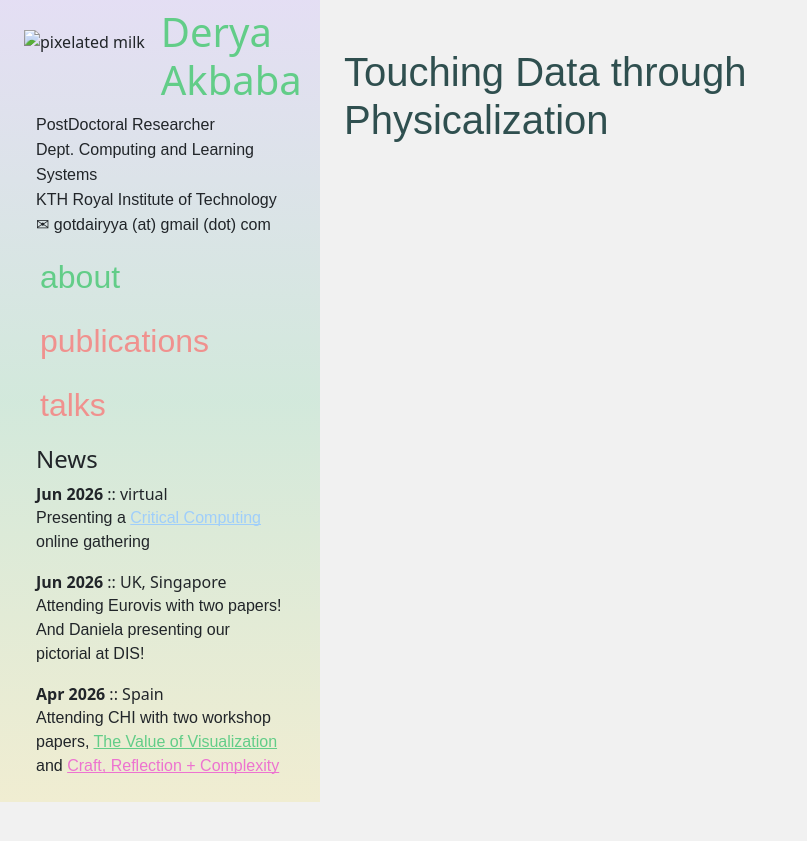
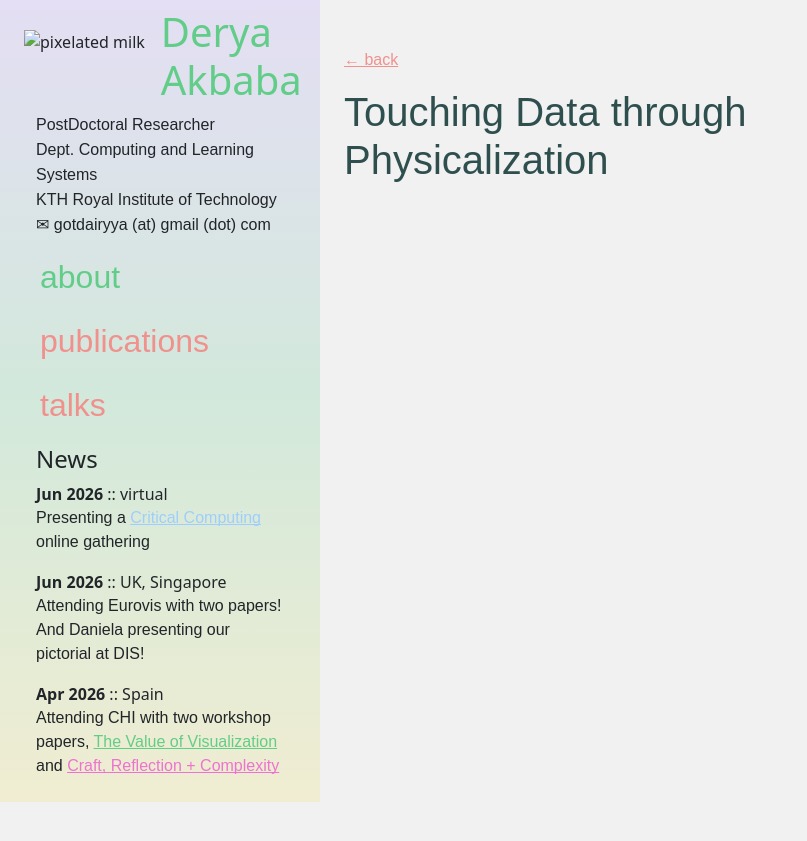
Before and after one commit to gotdairyya/gotdairyya.github.io, a Jekyll site: the page built from _posts/2019-01-22-touching-data.md, in a window 1280 px wide. Shown: the top 841 px of the page, without its empty margins (0-807 px from the left). Built offline with Jekyll 4.4.1, drawn with Linux system fonts in a browser that asks for light colours; some web fonts are replaced.

Commit message:
Project based work

```diff
--- a/_config.yml
+++ b/_config.yml
@@ -25,6 +25,7 @@ baseurl: "" # the subpath of your site, e.g. /blog
 url: "http://gotdairyya.github.io/" # the base hostname & protocol for your site, e.g. http://example.com
 twitter_username: gotdairyya
 github_username: gotdairyya
+permalink: /projects/:title
 # Build settings
 # theme: minima
 # plugins:
--- /dev/null
+++ b/_layouts/post.html
@@ -0,0 +1,15 @@
+---
+layout: header
+---
+
+<div class="container">
+    <br>
+    <br>
+    <p><a href="{{ site.baseurl }}{% link projects.md %}">← back</a></p>
+    {{ content }}
+</div>
+
+{% include popover.html %}
+
+<br>
+<br>
```
Also changed, not shown: _posts/2018-01-21-feminist-data-vis.md (+1 -1 lines), _posts/2019-01-22-touching-data.md (+1 -1 lines).
